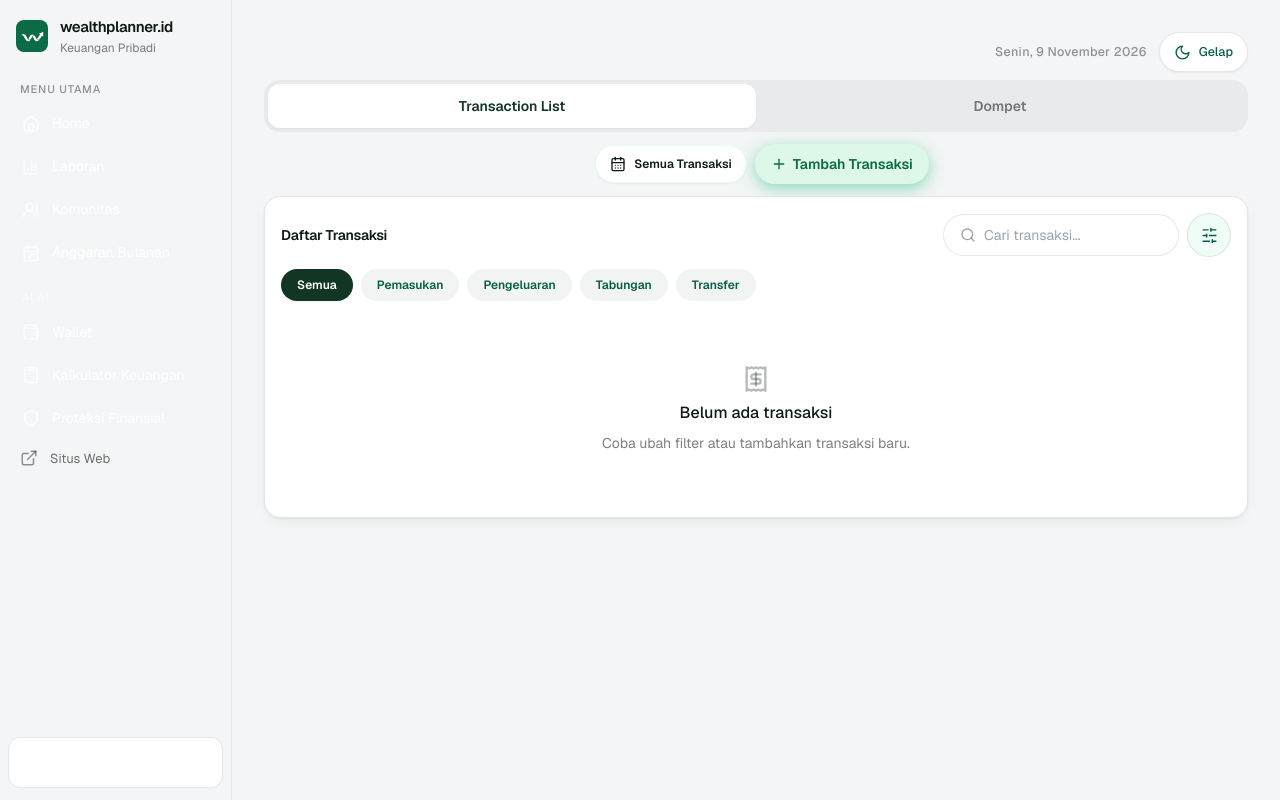
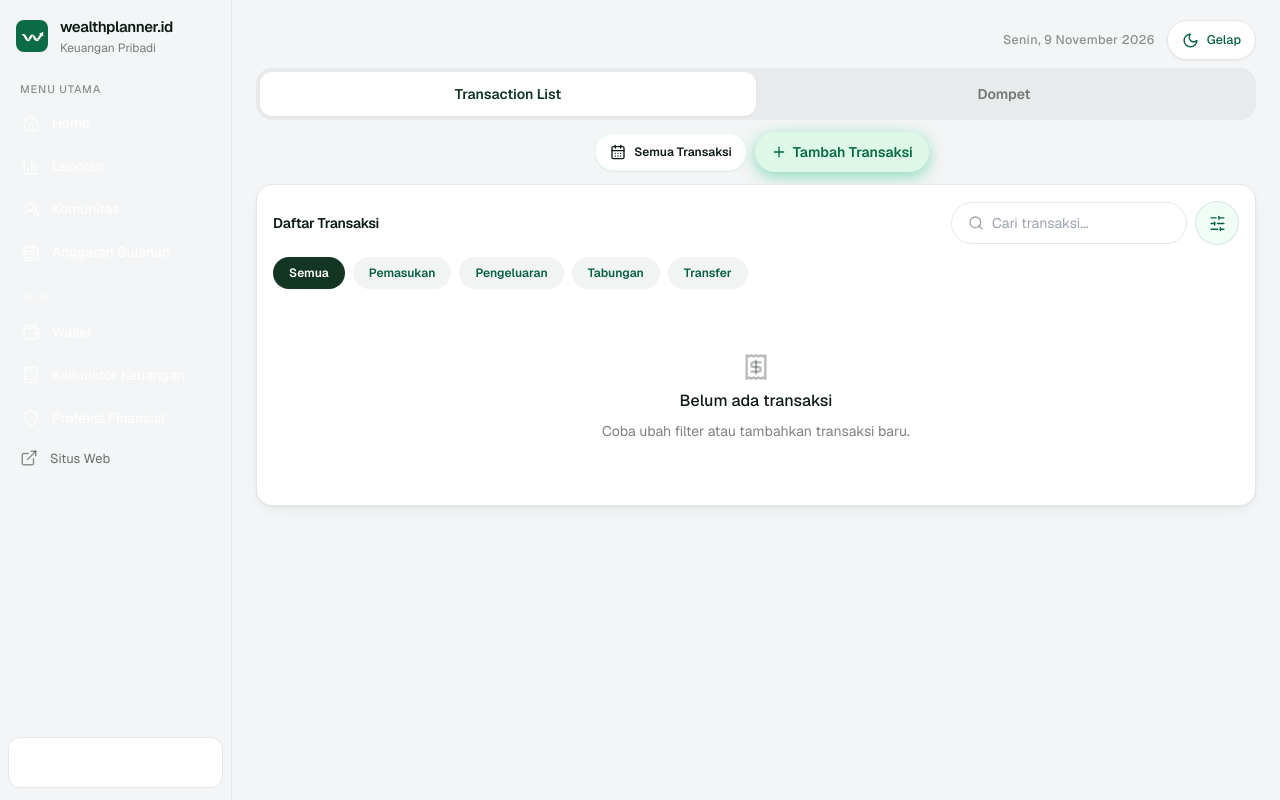
Before and after one commit to jasminework2023/personal-wealthplanner, a React (Vite) app: page /dashboard/transaction in a window 1280 px wide. Built offline with nearby package versions, Linux system fonts and the light colour scheme; the HTML template or start-up script is replaced by a standard one.

Commit message:
ui-compact step 3: tighten app shell spacing

```diff
--- a/src/components/AppShell.tsx
+++ b/src/components/AppShell.tsx
@@ -40,7 +40,7 @@ export function AppShell() {
       <MobileSidebar open={mobileOpen} onClose={() => setMobileOpen(false)} />
       <div className="flex-1 min-w-0">
         <Topbar title={title} onMenuClick={() => setMobileOpen(true)} />
-        <main className="max-w-[1200px] mx-auto px-4 sm:px-6 lg:px-8 pt-2 pb-32 lg:py-8">
+        <main className="max-w-[1280px] mx-auto px-4 sm:px-6 lg:px-6 pt-2 pb-32 lg:py-5">
           <div className="hidden lg:flex items-center justify-end gap-3 mb-2">
             <DateHeader />
             <ThemeToggle variant="compact" />
@@ -48,7 +48,7 @@ export function AppShell() {
           <Outlet />
         </main>
         <nav aria-label={language === "id" ? "Navigasi utama" : "Main navigation"} className="pointer-events-none fixed inset-x-0 bottom-0 z-40 px-4 pb-[env(safe-area-inset-bottom)] lg:hidden">
-          <div className="wp-nav pointer-events-auto mx-auto grid h-16 max-w-md grid-cols-5 items-center rounded-[22px] px-2">
+          <div className="wp-nav pointer-events-auto mx-auto grid h-16 max-w-md grid-cols-5 items-center rounded-2xl px-2">
             {([
               { to: "/", label: navLabels.home, Icon: Wallet },
               { to: "/transaction", label: language === "id" ? "Transaksi" : "Transaction", Icon: ArrowLeftRight },
@@ -74,7 +74,7 @@ export function AppShell() {
         </nav>
         {quickAddOpen && <div className="fixed inset-0 z-[60] flex items-end justify-center p-3 sm:items-center">
           <div className="wp-backdrop absolute inset-0 bg-[#0F2A20]/45 backdrop-blur-[2px]" onClick={() => setQuickAddOpen(false)} />
-          <div className="wp-sheet relative w-full max-w-sm rounded-[28px] bg-white p-5 pb-[max(20px,env(safe-area-inset-bottom))] shadow-float" onClick={(e) => e.stopPropagation()}>
+          <div className="wp-sheet relative w-full max-w-sm rounded-2xl bg-white p-4 pb-[max(20px,env(safe-area-inset-bottom))] shadow-float" onClick={(e) => e.stopPropagation()}>
             <div className="mx-auto mb-3 h-1 w-10 rounded-full bg-charcoal/15" />
             <div className="mb-4 flex items-center justify-between"><h3 className="text-[17px] font-bold tracking-[-0.02em] text-forest-900">{language === "id" ? "Tambah Transaksi" : "Add Transaction"}</h3><button onClick={() => setQuickAddOpen(false)} aria-label={navLabels.close} className="flex h-9 w-9 items-center justify-center rounded-full bg-charcoal/[0.06] text-charcoal/60"><X size={18}/></button></div>
             <button onClick={() => { setTransactionMode("manual"); setTransactionModalOpen(true); setQuickAddOpen(false); }} className="mb-2.5 flex w-full items-center gap-3.5 rounded-2xl bg-accent/20 p-3.5 text-left"><span className="flex h-11 w-11 shrink-0 items-center justify-center rounded-2xl bg-accent text-accent-ink"><Plus size={21} strokeWidth={2.4}/></span><span><span className="block text-[14px] font-bold text-forest-900">{language === "id" ? "Tambah Transaksi Manual" : "Add Transaction Manually"}</span><span className="mt-0.5 block text-[12px] text-charcoal/55">{language === "id" ? "Isi pemasukan, pengeluaran, atau tabungan" : "Enter income, expenses, or savings"}</span></span></button>
```
